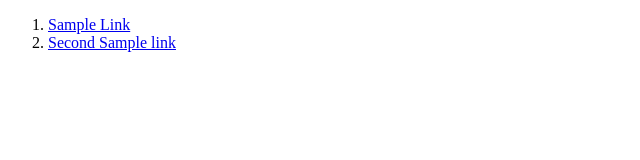
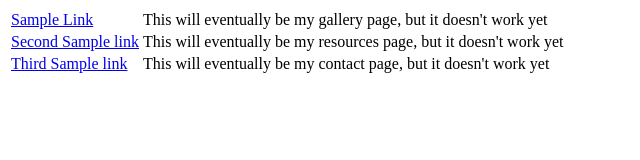
Before and after one commit to katelewellen/WebDesign-Fall2023, a plain HTML site: page multipage_website/index.html in a window 1280 px wide. Shown: the whole page, without its empty margins (0-640 px from the left). Drawn offline with Linux system fonts and the light colour scheme.

Commit message:
This turns my list of links to a table of links

```diff
--- a/multipage_website/index.html
+++ b/multipage_website/index.html
@@ -4,12 +4,25 @@
         <title> Trial run of my MA multipage </title>
     </head>
     <body>
-        <ol>
-            <!-- link to a specific page, it looks for that page -->
+<!---       <ol>
             <li><a href="other_page.html">Sample Link</a></li>
 
-            <!-- link to directory it looks for index.html in that folder-->
             <li><a href="another_page.html">Second Sample link</a></li>
         </ol>
+    -->
+    <table>
+        <tr>
+            <td><a href="other_page.html">Sample Link</a></td>
+            <td> This will eventually be my gallery page, but it doesn't work yet</td>
+            </tr>
+        <tr>
+            <td><a href="another_page.html">Second Sample link</a></td>
+            <td> This will eventually be my resources page, but it doesn't work yet</td>
+            </tr>
+            <tr>
+                <td><a href="contact.html">Third Sample link</a></td>
+                <td> This will eventually be my contact page, but it doesn't work yet</td>
+                </tr>
+    </table>
     </body>
 </html>
```
